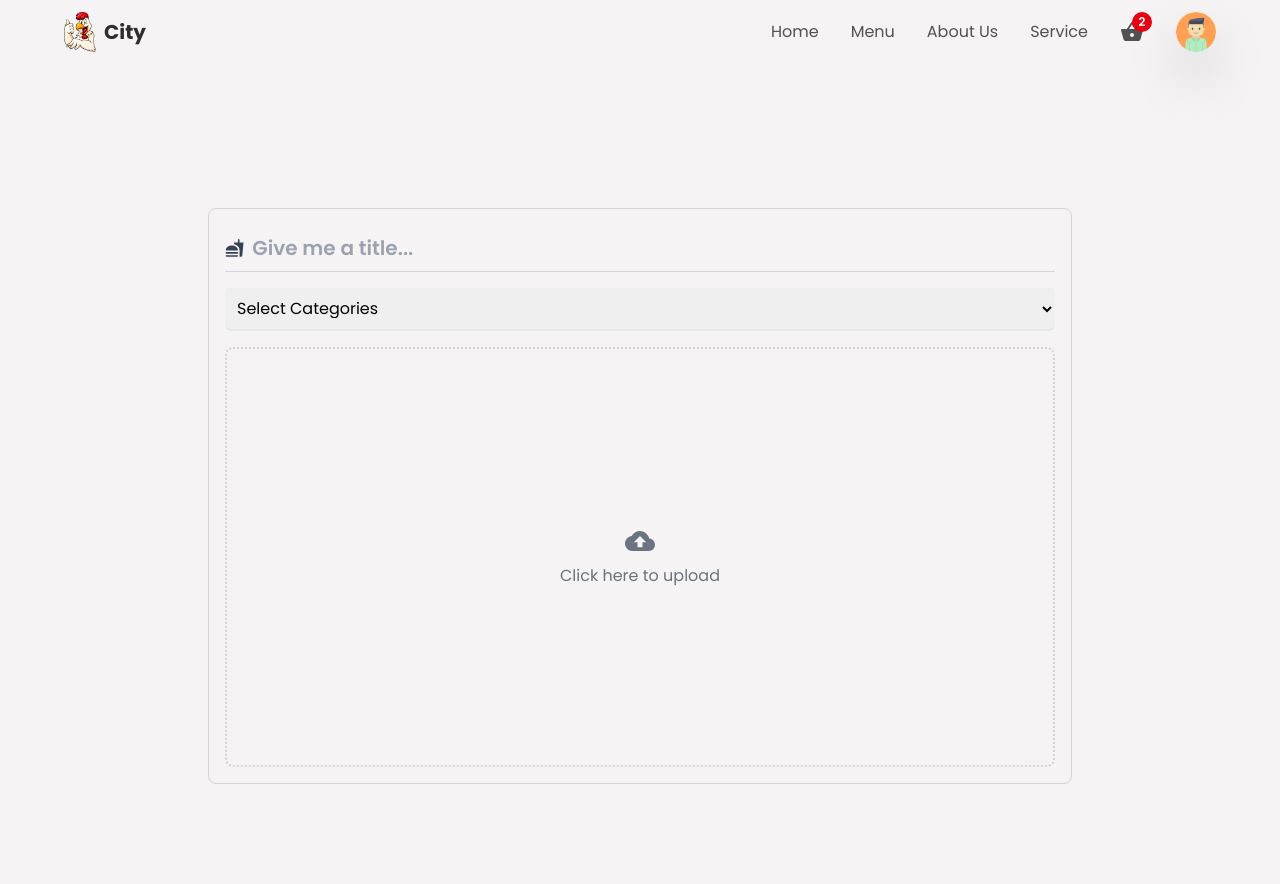
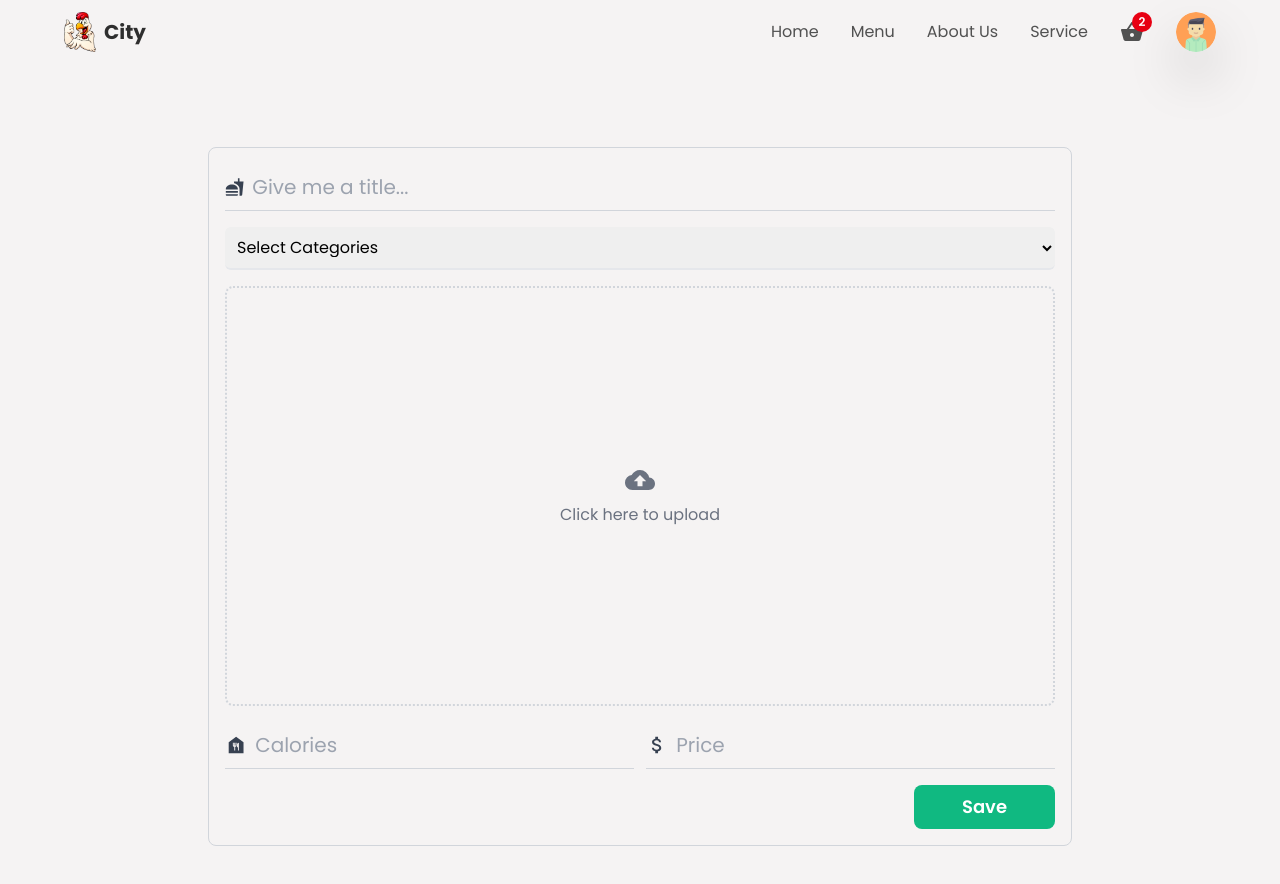
Before and after one commit to AmanpreetSingh1995/react-food-delivery-app, a React (Create React App) app: page /createItem in a window 1280 px wide. Shown: the top 884 px of the page. Built offline with nearby package versions, Linux system fonts and the light colour scheme.

Commit message:
Create Container

```diff
--- a/src/components/CreateContainer.jsx
+++ b/src/components/CreateContainer.jsx
@@ -1,7 +1,13 @@
 import React, { useState } from "react";
 import { motion } from "framer-motion";
 
-import { MdFastfood, MdCloudUpload } from "react-icons/md";
+import {
+	MdFastfood,
+	MdCloudUpload,
+	MdDelete,
+	MdFoodBank,
+	MdAttachMoney,
+} from "react-icons/md";
 
 import { categories } from "../utils/data";
 import Loader from "./Loader";
@@ -18,6 +24,8 @@
 	const [isLoading, setIsLoading] = useState(false);
 
 	const uploadImage = () => {};
+	const deleteImage = () => {};
+	const saveDetails = () => {};
 
 	return (
 		<div className="w-full min-h-screen flex items-center justify-center">
@@ -45,7 +53,7 @@
 						value={title}
 						onChange={(e) => setTitle(e.target.value)}
 						placeholder="Give me a title..."
-						className="w-full h-full text-xl bg-transparent font-semibold outline-none border-none placeholder:text-gray-400 text-textColor"
+						className="w-full h-full text-xl bg-transparent outline-none border-none placeholder:text-gray-400 text-textColor"
 					/>
 				</div>
 
@@ -95,10 +103,61 @@
 									</label>
 								</>
 							) : (
-								<></>
+								<>
+									<div className="relative h-full">
+										<img
+											src={imageAsset}
+											alt="uploaded image"
+											className="w-full h-full object-cover"
+										/>
+										<button
+											type="button"
+											className="absolute bottom-3 right-3 p-3 rounded-full bg-red-500 text-xl cursor-pointer outline-none hover:shadow-md duration-100 transition-all ease-in-out"
+											onClick={deleteImage}
+										>
+											<MdDelete className="text-white" />
+										</button>
+									</div>
+								</>
 							)}
 						</>
 					)}
+				</div>
+
+				<div className="w-full flex flex-col md:flex-row items-center gap-3">
+					<div className="w-full py-2 border-b border-gray-300 flex items-center gap-2">
+						<MdFoodBank className="text-gray-700 text-2xl" />
+						<input
+							type="text"
+							required
+							value={calories}
+							onChange={(e) => setCalories(e.target.value)}
+							placeholder="Calories"
+							className="w-full h-full text-xl bg-transparent outline-none border-none placeholder:text-gray-400 text-textColor"
+						/>
+					</div>
+
+					<div className="w-full py-2 border-b border-gray-300 flex items-center gap-2">
+						<MdAttachMoney className="text-gray-700 text-2xl" />
+						<input
+							type="text"
+							required
+							value={price}
+							onChange={(e) => setPrice(e.target.value)}
+							placeholder="Price"
+							className="w-full h-full text-xl bg-transparent outline-none border-none placeholder:text-gray-400 text-textColor"
+						/>
+					</div>
+				</div>
+
+				<div className="flex items-center w-full">
+					<button
+						type="button"
+						className="ml-0 md:ml-auto w-full md:w-auto border-none outline-none bg-emerald-500 px-12 py-2 rounded-lg text-lg text-white font-semibold"
+						onClick={saveDetails}
+					>
+						Save
+					</button>
 				</div>
 			</div>
 		</div>
```
